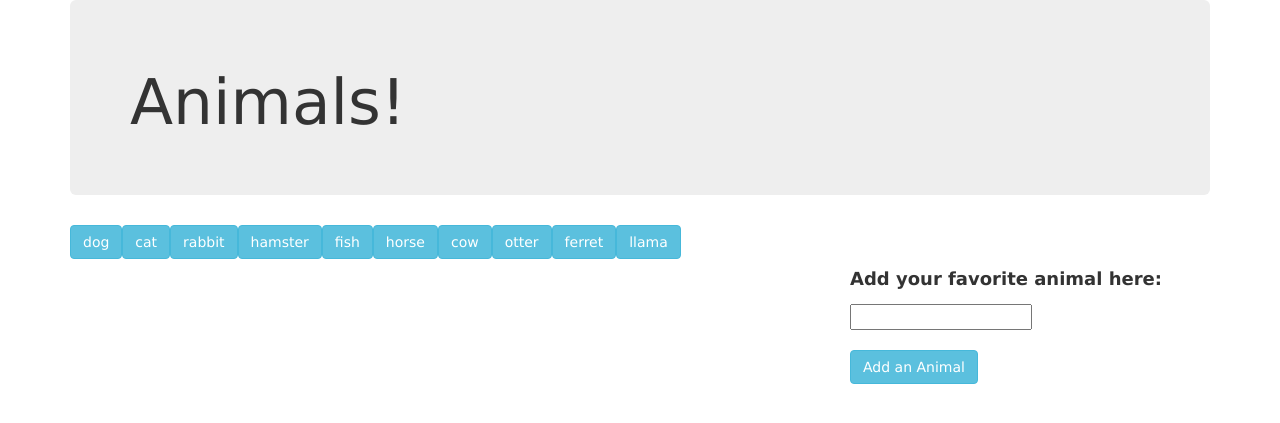
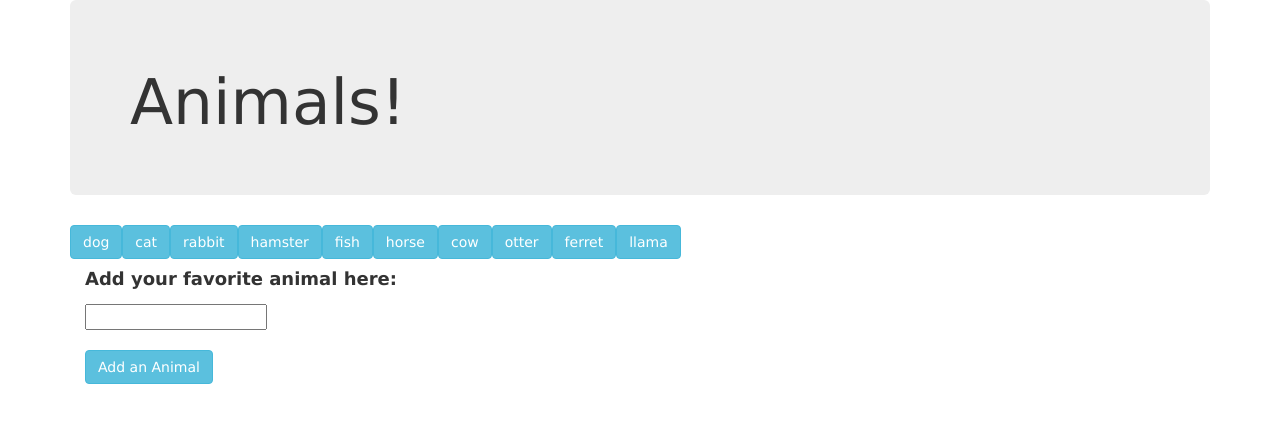
Before and after one commit to melymelm/GifTastic, a PHP site: page / in a window 1280 px wide. Shown: the top 423 px of the page. Run offline with PHP 8.4, Linux system fonts and the light colour scheme; some libraries are stand-ins or nearby versions.

Commit message:
trying heroku again

```diff
--- a/assets/css/style.css
+++ b/assets/css/style.css
@@ -2,3 +2,7 @@
 	font-family: Verdana, Geneva, sans-serif;
 
 }
+
+#dog-form{
+	float: right;
+}
--- a/index.html
+++ b/index.html
@@ -22,13 +22,7 @@
   			</div>
   		</div>
 
-  		<div class="row">
-
-        		<div class="col-sm-8"></div>
-				<div id="images"></div>
-
-
-    		<div class="col-sm-4">
+  		<div class="col-sm-4">
       			<form id="dog-form">
       				<label for="dog-input"><h4><b>Add your favorite animal here:</b></h4></label>
       				<input type="text" id="dog-input">
@@ -38,6 +32,14 @@
       				<input id="add-dog" type="submit" value="Add an Animal" class="btn btn-info">
     			</form>
     		</div>
+
+  		<div class="row">
+
+        		<div class="col-sm-8"></div>
+				<div id="images"></div>
+
+
+
   		</div>
 	</div>
 
```
